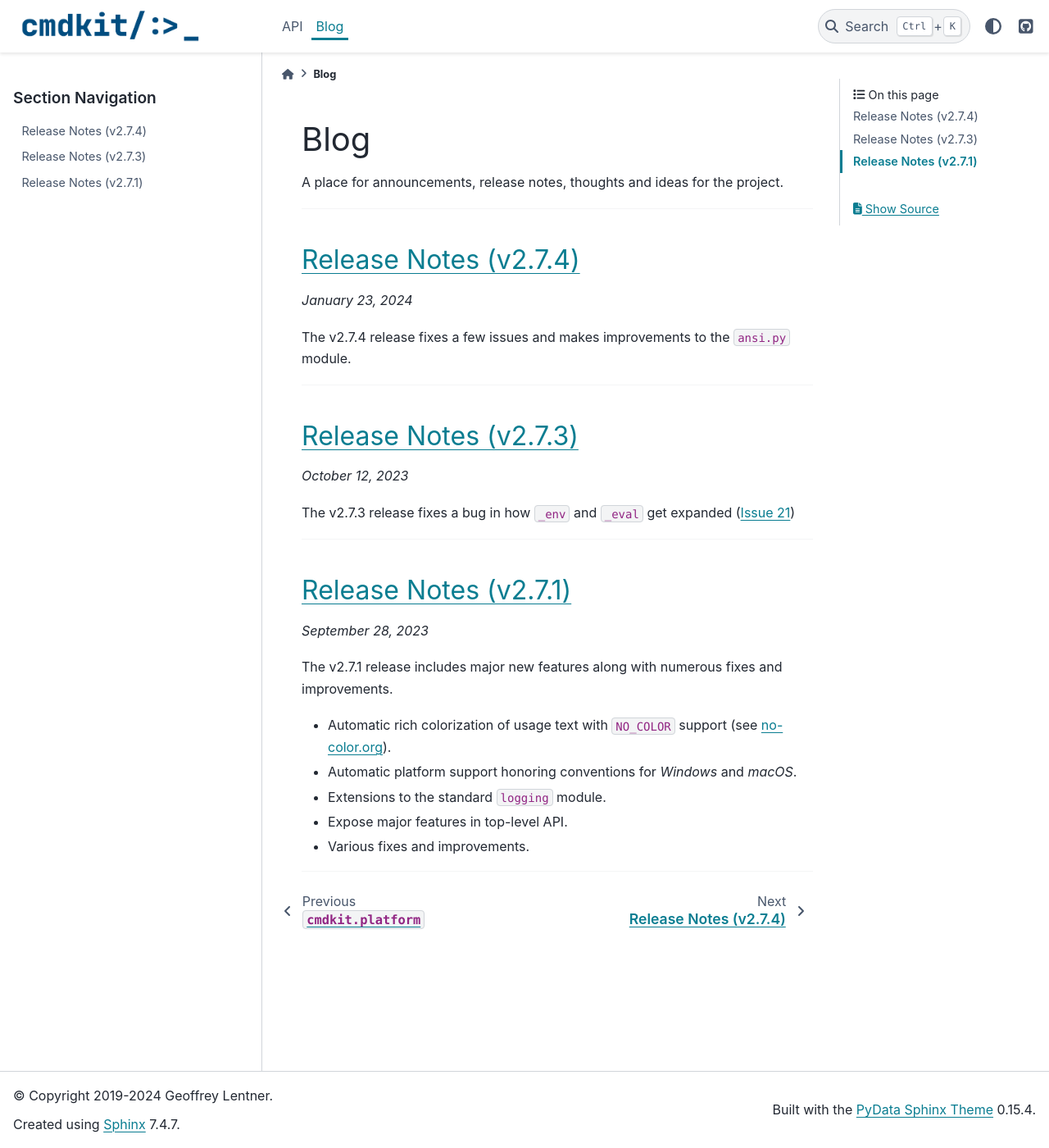
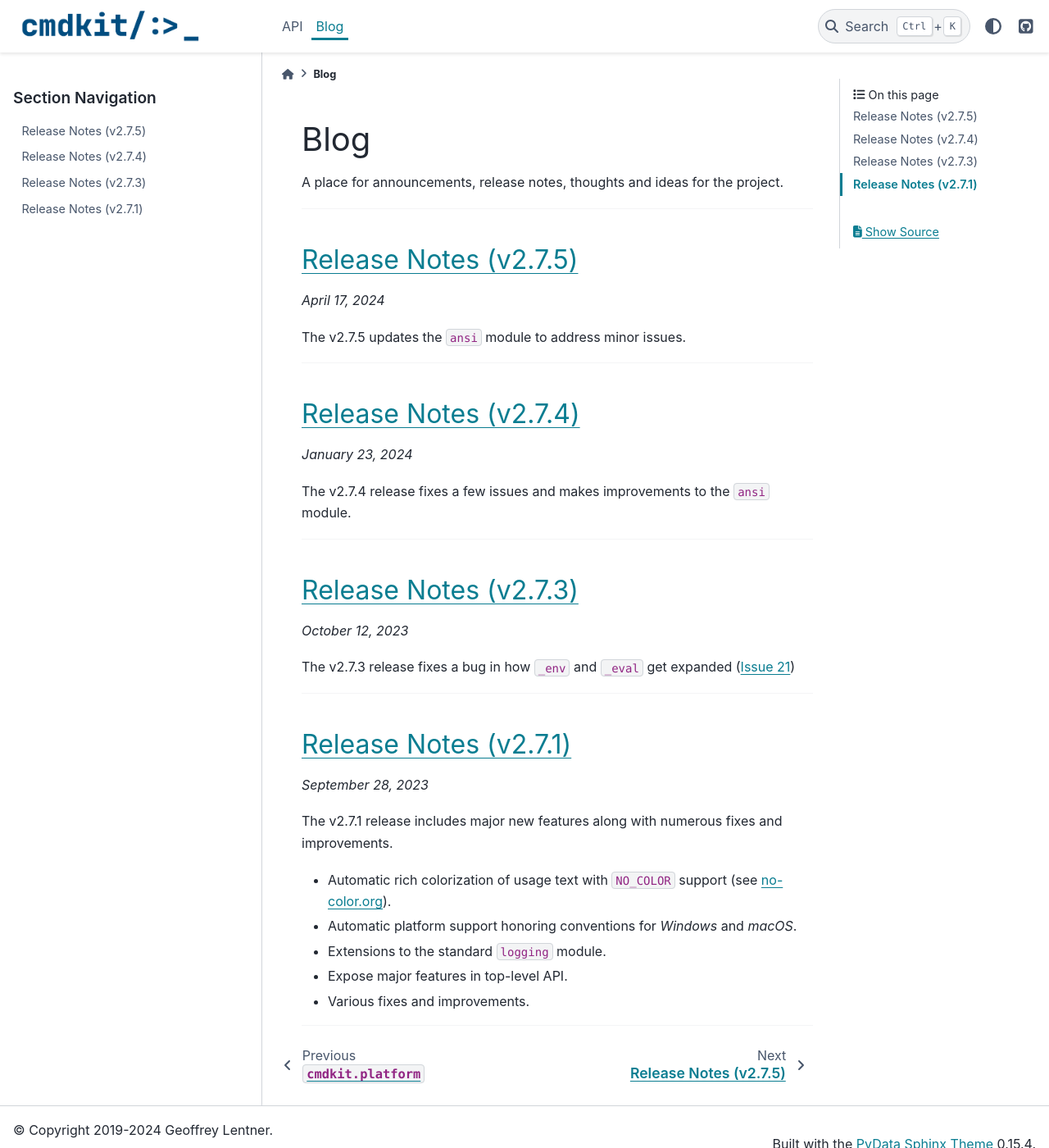
Before and after one commit to glentner/CmdKit, a Sphinx documentation site: the page built from docs/blog/index.rst, in a window 1280 px wide and 1400 px high. Shown: the whole window at 82% size. Built offline with Sphinx 7.4.7 and the PyData theme 0.15.4, drawn with Linux system fonts in a browser that asks for light colours; pages that are not in the unit, such as notebooks, are missing from menus.

Commit message:
Add release notes for v2.7.5

```diff
--- a/docs/blog/20240123_2_7_4_release.rst
+++ b/docs/blog/20240123_2_7_4_release.rst
@@ -6,14 +6,14 @@ Release Notes (v2.7.4)
 `January 23, 2024`
 
 The v2.7.4 release fixes a few issues and makes improvements to
-the ``ansi.py`` module.
+the ``ansi`` module.
 
 -----
 
 Improved usage and help text syntax highlighting
 ------------------------------------------------
 
-The ``ansi.py`` module holds a collection of regular expressions
+The ``ansi`` module holds a collection of regular expressions
 that apply automatic formatting to usage and help text with
 standard syntax.
 
--- a/docs/blog/index.rst
+++ b/docs/blog/index.rst
@@ -7,13 +7,22 @@ A place for announcements, release notes, thoughts and ideas for the project.
 
 -----
 
+:ref:`Release Notes (v2.7.5) <20240417_2_7_5_release>`
+------------------------------------------------------
+
+`April 17, 2024`
+
+The v2.7.5 updates the ``ansi`` module to address minor issues.
+
+-----
+
 :ref:`Release Notes (v2.7.4) <20240123_2_7_4_release>`
 ------------------------------------------------------
 
 `January 23, 2024`
 
 The v2.7.4 release fixes a few issues and makes improvements to
-the ``ansi.py`` module.
+the ``ansi`` module.
 
 -----
 
@@ -46,6 +55,7 @@ The v2.7.1 release includes major new features along with numerous fixes and imp
     :hidden:
     :maxdepth: 1
 
+    20240417_2_7_5_release
     20240123_2_7_4_release
     20231012_2_7_3_release
     20230927_2_7_1_release
```
Also changed, not shown: docs/blog/20240417_2_7_5_release.rst (added, +28 -0 lines).
